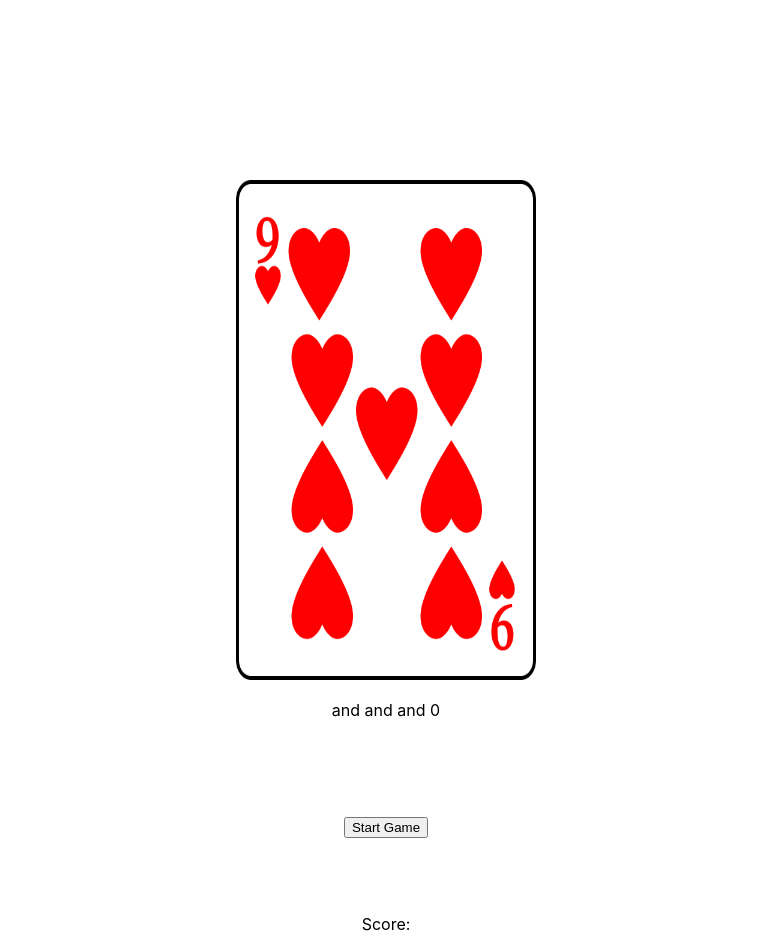
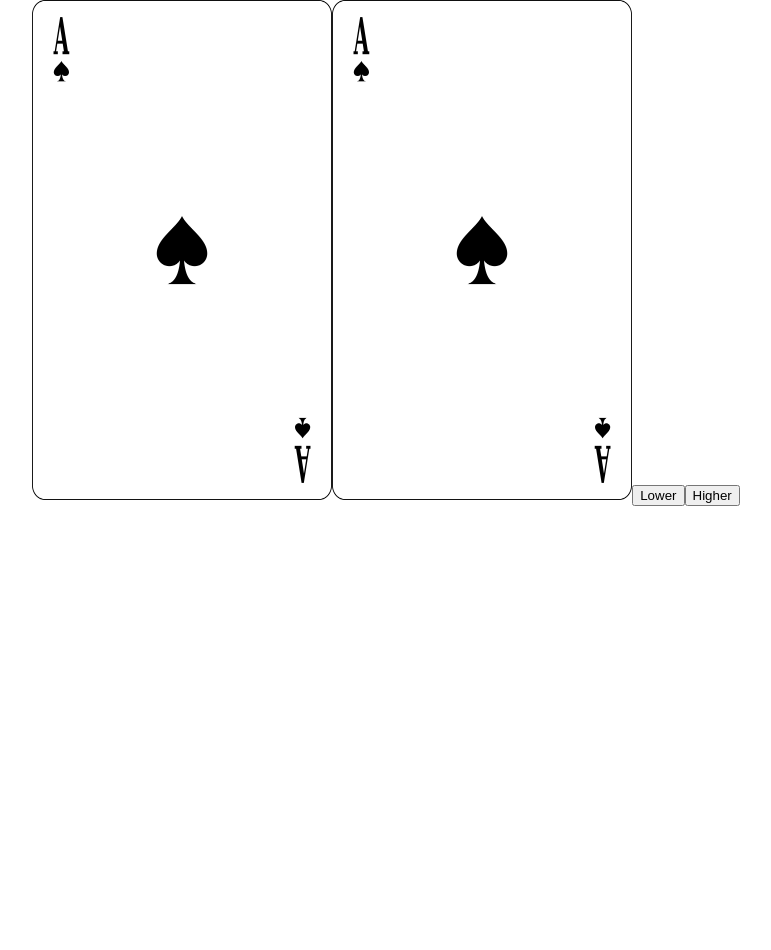
Before and after one commit to anas-kala/Assignment6_React, a React (Create React App) app: page / in a window 1280 px wide. Shown: the whole page, without its empty margins (254-1025 px from the left). After the commit the page ends 800 px from the top, so only its background shows below. Built offline with nearby package versions, Linux system fonts and the light colour scheme.

Commit message:
implementing a successful dispatch

```diff
--- a/src/App.tsx
+++ b/src/App.tsx
@@ -1,7 +1,8 @@
 import './App.css';
 import Image from './Components/Image';
 
-function App(): React.ReactNode {
+
+function App(): React.ReactNode{
   return (
     <div className="App">
       <Image/>
--- a/src/Components/Image.tsx
+++ b/src/Components/Image.tsx
@@ -1,8 +1,10 @@
 import React from 'react';
 import { useDispatch, useSelector } from 'react-redux';
+
 // import { RootState} from '@Types';
 // type RootState = import("../store/reducer").RootState;
-import {AppState} from '../store/reducer';
+import { AppState } from '../store/reducer';
+import { useEffect } from 'react';
 import state from '../store/reducer';
 import one_bc from '../playingCards/black clubs/1bc.png';
 import two_bc from '../playingCards/black clubs/2bc.png';
@@ -27,15 +29,15 @@ import nine_bs from '../playingCards/black spades/9bs.png';
 import ten_bs from '../playingCards/black spades/10bs.png';
 
 import one_rd from '../playingCards/red diamonds/1rd.png';
-import two_rd from '../playingCards/red spades/2rd.png';
-import three_rd from '../playingCards/red spades/3rd.png';
-import four_rd from '../playingCards/red spades/4rd.png';
-import five_rd from '../playingCards/red spades/5rd.png';
-import six_rd from '../playingCards/red spades/6rd.png';
-import seven_rd from '../playingCards/red spades/7rd.png';
-import eight_rd from '../playingCards/red spades/8rd.png';
-import nine_rd from '../playingCards/red spades/9rd.png';
-import ten_rd from '../playingCards/red spades/10rd.png';
+import two_rd from '../playingCards/red diamonds/2rd.png';
+import three_rd from '../playingCards/red diamonds/3rd.png';
+import four_rd from '../playingCards/red diamonds/4rd.png';
+import five_rd from '../playingCards/red diamonds/5rd.png';
+import six_rd from '../playingCards/red diamonds/6rd.png';
+import seven_rd from '../playingCards/red diamonds/7rd.png';
+import eight_rd from '../playingCards/red diamonds/8rd.png';
+import nine_rd from '../playingCards/red diamonds/9rd.png';
+import ten_rd from '../playingCards/red diamonds/10rd.png';
 
 import one_rh from '../playingCards/red hearts/1rh.png';
 import two_rh from '../playingCards/red hearts/2rh.png';
@@ -50,45 +52,35 @@ import ten_rh from '../playingCards/red hearts/10rh.png';
 
 const Image: React.FC = () => {
     const dispatch = useDispatch();
-    const cardNumber=useSelector((state: AppState)=>(state.lastPlayedCard!==null)?state.lastPlayedCard.number:null);
-    const cardSuit=useSelector((state:AppState)=>(state.lastPlayedCard!==null)?state.lastPlayedCard.suit:null);
-    const numberOfPlyedCards=useSelector((state:AppState)=>(state.playedCards!==null)?state.playedCards.length:null);
-    const score=useSelector((state: AppState)=>(state.score!==null)?state.score:null);
+    const cardNumber = useSelector((state: AppState) => (state.lastPlayedCard !== null) ? state.lastPlayedCard.number : null);
+    const cardSuit = useSelector((state: AppState) => (state.lastPlayedCard !== null) ? state.lastPlayedCard.suit : null);
+    const numberOfPlyedCards = useSelector((state: AppState) => (state.playedCards !== null) ? state.playedCards.length : null);
+    const score = useSelector((state: AppState) => (state.score !== null) ? state.score : null);
+    let source=one_bc;
+    function lowerClicked(){
+        dispatch({type:'GAMESTARTED'});
+        if(cardNumber===1){
+            if(cardSuit=='spades'){
+                console.log(cardSuit);
+                source= one_bs;
+            }else if(cardSuit==='hearts'){
+                source= one_rh;
+            }else if(cardSuit==='diamonds'){
+                source= one_rd;
+            }else{
+                source= one_bc;
+            }
+        }
+    }
 
     return (
-        <>
-            <div>
-                <br></br>
-                <br></br>
-                <br></br>
-                <br></br>
-                <br></br>
-                <br></br>
-                <br></br>
-                <br></br>
-                <br></br>
-            </div>
-            <div>
-                <img src={nine_rh} alt="alt house" height={500} width={300} />
-                <p>{cardNumber} and {cardSuit} and {numberOfPlyedCards} and {score}</p>
-            </div>
-
-            <br></br>
-            <br></br>
-            <br></br>
-            <br></br>
-            <button onClick={() => dispatch({ type: 'GAMESTARTED' })}>Start Game</button>
-            {/* <div>
-                <button onClick={() => dispatch({ type: 'LOWERCLICKED' })}>Lower</button>
-                <button onClick={() => dispatch({ type: 'HIGHERCLICKED' })}>Higher</button>
-            </div> */}
-            <br></br>
-            <br></br>
-            <br></br>
-            <br></br>
-            <p>Score: </p>
-        </>
-    )
+        <div>
+            <img src={source} alt="alt house" height={500} width={300} />
+            <img src={one_bc} alt="alt house" height={500} width={300} />
+            <button onClick={lowerClicked}>Lower</button>
+            <button>Higher</button>
+        </div>
+    );
 }
 
 export default Image;
```
